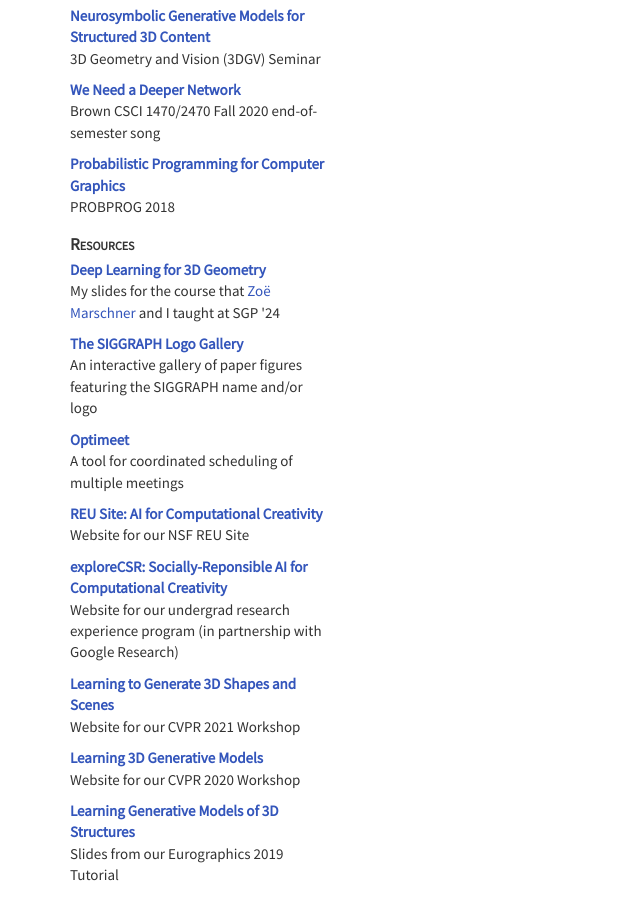
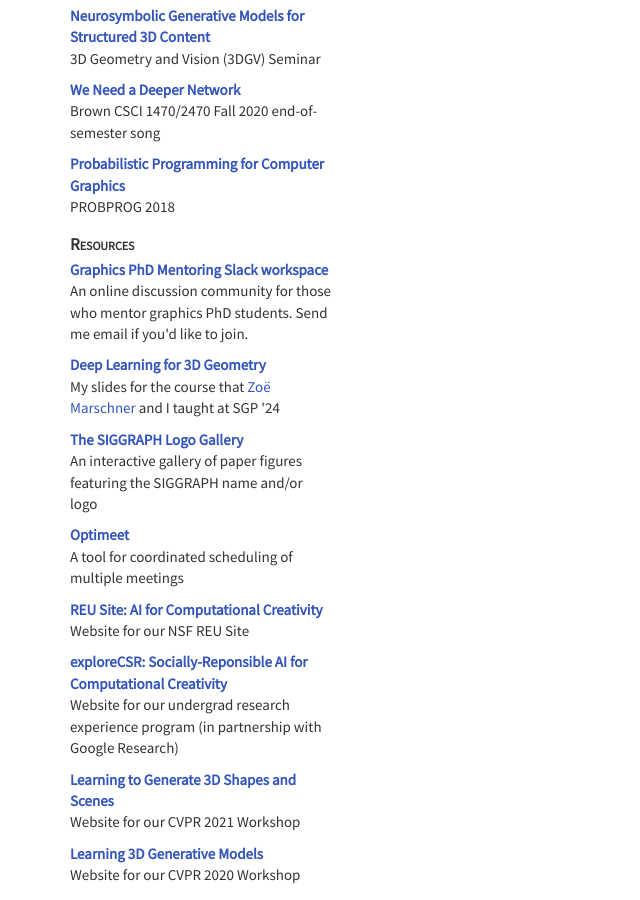
Before and after one commit to dritchie/dritchie.github.io, a Jekyll site: the page built from prospective_students.html, in a window 1280 px wide and 900 px high, scrolled down 1012 px. Shown: the whole window, without its empty margins (0-640 px from the left). Built offline with Jekyll 4.4.1, drawn with Linux system fonts in a browser that asks for light colours.

Commit message:
PhD mentoring Slack launch

```diff
--- a/_data/resources.json
+++ b/_data/resources.json
@@ -1,4 +1,9 @@
 [
+	{
+		"name": "Graphics PhD Mentoring Slack workspace",
+		"link": "https://graphicsphdmentoring.slack.com/",
+		"description": "An online discussion community for those who mentor graphics PhD students. Send me email if you'd like to join."
+	},
 	{
 		"name": "Deep Learning for 3D Geometry",
 		"link": "https://www.dropbox.com/scl/fi/ecvymypvpwn6dgiubduh0/slides.pptx?rlkey=k30ulxvqqu7zizvwpk5t3fyam&dl=0",
--- /dev/null
+++ b/_news/phd-mentoring.html
@@ -0,0 +1,5 @@
+---
+date: '2024-08-11'
+---
+
+I've just created a <a target="_blank" href="https://graphicsphdmentoring.slack.com/">Graphics PhD Mentoring</a> Slack workspace. If you mentor PhD students in computer graphics and are looking for a community to share resources, discuss mentoring strategies, and ask questions, please join! Send me an email for an invite.
```
